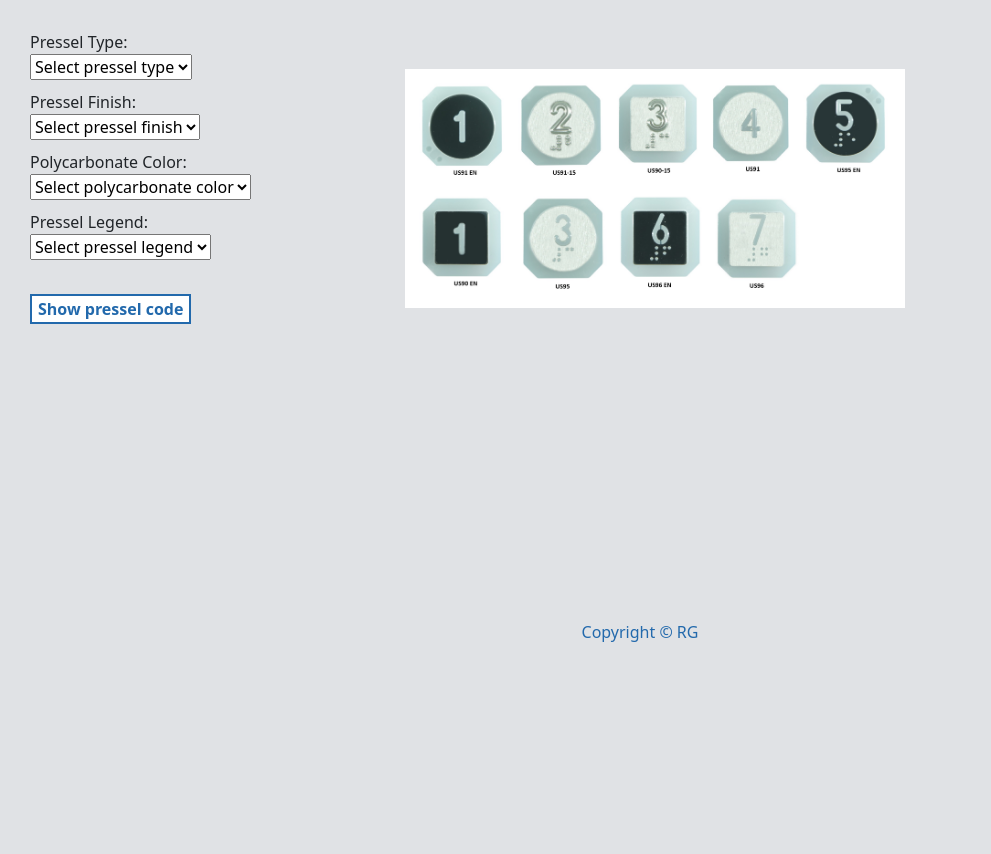
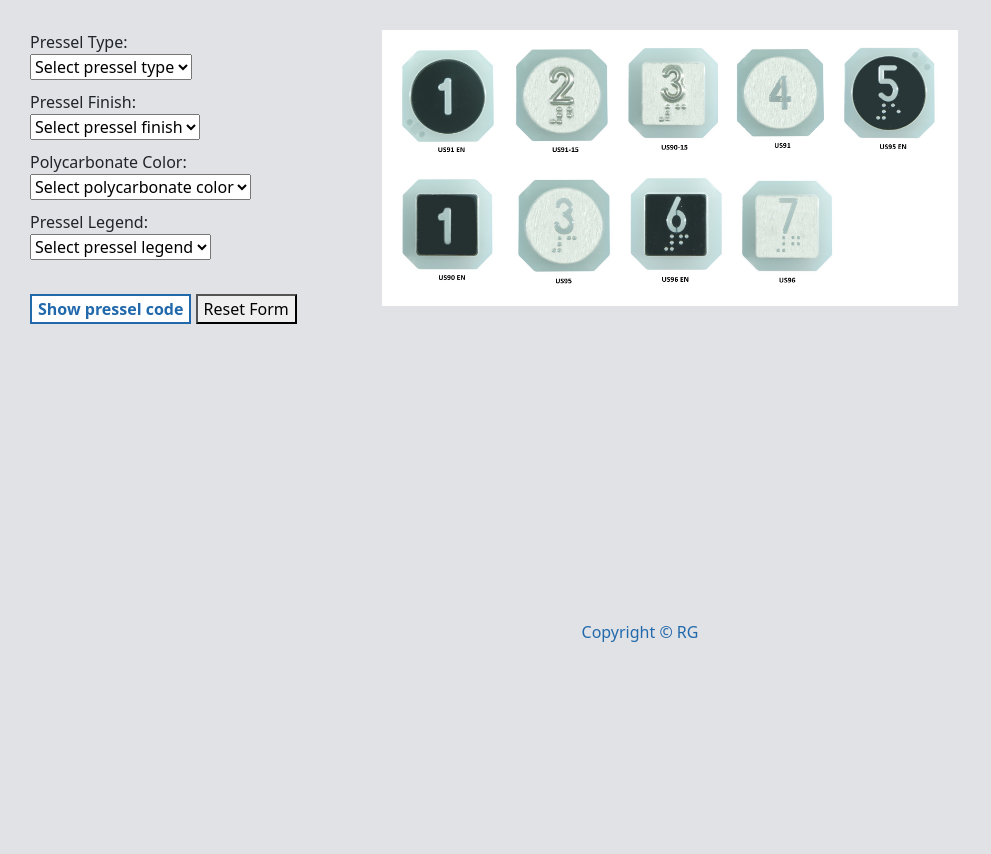
Before and after one commit to RuslanGilmanov/button_conf_django, a Django app: page /pressel_selection/ in a window 1280 px wide. Shown: the part 140-994 px from the top of the page, without its empty margins (0-991 px from the left). Before the commit the page ends 782 px from the top, so only its background shows below. Run offline with Django 4.2, Linux system fonts and the light colour scheme; parts of the project's set-up code (start-up, migrations or seed data) failed here and were passed over; some libraries are stand-ins or nearby versions.

Commit message:
Moved css code from html templates into static/css/styles.css

```diff
--- a/configurator/forms.py
+++ b/configurator/forms.py
@@ -49,7 +49,7 @@ class PresselForm(forms.Form):
             "hx-target": "#id_pressel_finish"})
     )
     pressel_finish = forms.ChoiceField(
-        choices=[('', 'Select pressel finish')],
+        choices=[('None', 'Select pressel finish')],
         label='Pressel Finish',
         widget=forms.Select(attrs={
             "hx-get": "load_polycarbonate_color/",
@@ -58,7 +58,7 @@ class PresselForm(forms.Form):
             })
     )
     polycarbonate_color = forms.ChoiceField(
-        choices=[('', 'Select polycarbonate color')],
+        choices=[('None', 'Select polycarbonate color')],
         label='Polycarbonate Color',
         widget=forms.Select(attrs={
             "hx-get": "load_legend/",
@@ -66,7 +66,7 @@ class PresselForm(forms.Form):
             "hx-include": "[name='type'], [name='pressel_finish']"})
     )
     pressel_legend = forms.ChoiceField(
-        choices=[('', 'Select pressel legend')],
+        choices=[('None', 'Select pressel legend')],
         label='Pressel Legend'
         )
 
--- a/configurator/static/configurator/css/styles.css
+++ b/configurator/static/configurator/css/styles.css
@@ -137,3 +137,42 @@ footer {
 .padding-in {
     padding: 10px;
 }
+
+#pressel-background {
+    background-position: center top;
+    background-attachment: scroll;
+    background-repeat: no-repeat;
+    background-size: 45%;
+    background-image: url('/static/images/Pressels_all.jpg');
+    margin-left: 30px;
+    height: 100vh; /* Set a fixed height to display the full background */
+    width: 100%; /* Make sure the container spans the full width */
+  }
+
+.form-group {
+    display: block;
+    margin-bottom: 10px;
+}
+
+.form-group label {
+    display: block;
+}
+
+#stand-butt-background {
+    background-position: center;
+    background-attachment: scroll;
+    background-repeat: no-repeat;
+    background-size: 40%;
+    background-image: url('/static/images/Selection.jpg');
+    margin-left: 30px;
+}
+
+#index-background {
+    background-position: center top;
+    background-attachment: scroll;
+    background-repeat: no-repeat;
+    background-size: 38%;
+    background-image: url('/static/images/Index_image.jpg');
+    height: 100vh; /* Set a fixed height to display the full background */
+    width: 100%; /* Make sure the container spans the full width */
+  }
--- a/configurator/static/configurator/javascript/myjs.js
+++ b/configurator/static/configurator/javascript/myjs.js
@@ -2,7 +2,6 @@
 document.addEventListener("DOMContentLoaded", function() {
   const copyButton = document.getElementById("copy-button");
 
-  // Check if the button exists before attaching the event listener
   if (copyButton) {
     copyButton.addEventListener("click", function() {
       const buttonCodeElement = document.getElementById("button-code");
@@ -20,3 +19,17 @@ document.addEventListener("DOMContentLoaded", function() {
     });
   }
 });
+
+
+document.addEventListener("DOMContentLoaded", function() {
+  const resetButton = document.getElementById("reset-button");
+
+  if (resetButton) {
+    resetButton.addEventListener("click", function() {
+      document.getElementById('pressel-form').reset();
+    });
+
+      } else {
+        console.error('Element with id "reset-button" not found.');
+      }
+    });
--- a/configurator/templates/configurator/pressel_finish_options.html
+++ b/configurator/templates/configurator/pressel_finish_options.html
@@ -1,4 +1,4 @@
-<option value=" ">Select pressel finish</option>
+<option value="None" disabled selected hidden style="color: grey;">Select pressel finish</option>
 {% for value, label in pressel_finishes %}
     <option value="{{ value }}">{{ label }}</option>
 {% endfor %}
--- a/configurator/templates/configurator/pressel_legend_options.html
+++ b/configurator/templates/configurator/pressel_legend_options.html
@@ -1,4 +1,4 @@
-<option value=" ">Select pressel legend</option>
+<option value="None" disabled selected hidden style="color: grey;">Select pressel legend</option>
 {% for value, label in pressel_legends %}
     <option value="{{ value }}">{{ label }}</option>
 {% endfor %}
--- a/configurator/templates/configurator/pressel_polycarb_color_options.html
+++ b/configurator/templates/configurator/pressel_polycarb_color_options.html
@@ -1,4 +1,4 @@
-<option value=" ">Select polycarbonate color</option>
+<option value="None" disabled selected hidden style="color: grey;">Select polycarbonate color</option>
 {% for value, label in pressel_polycarb_colors %}
     <option value="{{ value }}">{{ label }}</option>
 {% endfor %}
--- a/configurator/templates/configurator/pressel_selection.html
+++ b/configurator/templates/configurator/pressel_selection.html
@@ -11,8 +11,8 @@
   <h1>Pressel selection</h1>
 </header><br>
 
-<div class="background-container">
-    <form method="POST">
+<div class="background-container" id="pressel-background">
+    <form id="pressel-form" method="POST">
       {% csrf_token %}
       <div class="form-group">
         {{ form.type.label_tag }}
@@ -31,6 +31,7 @@
         {{ form.pressel_legend }}
        </div><br>
        <button type="submit" id="view-button">Show pressel code</button>
+       <button type="button" id="reset-button">Reset Form</button>
     </form><br>
 
     {% if pressel_code %}
@@ -41,26 +42,10 @@
   {% endif %}
 </div><br>
 
-
-
-  <style>
-    .background-container {
-      background-position: center;
-      background-attachment: scroll;
-      background-repeat: no-repeat;
-      background-size: 40%;
-      background-image: url({% static 'images/Pressels_all.jpg' %});
-      margin-left: 30px;
-    }
-
-    .form-group {
-      display: block;
-      margin-bottom: 10px;
-    }
-
-    .form-group label {
-      display: block;
-    }
-</style>
+<script>
+  document.getElementById('reset-button').addEventListener('click', function() {
+    document.getElementById('pressel-form').reset(); // Reset the form
+  });
+</script>
 
 {% endblock content %}
```
Also changed, not shown: configurator/templates/configurator/index.html (+1 -11 lines), configurator/templates/configurator/standard_button.html (+1 -22 lines).
